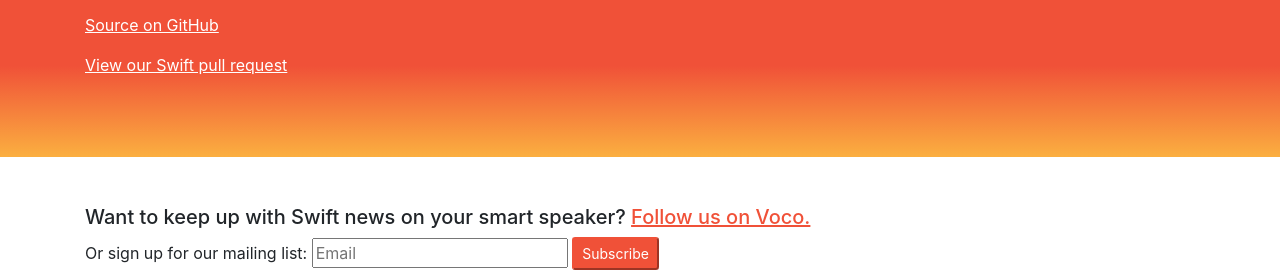
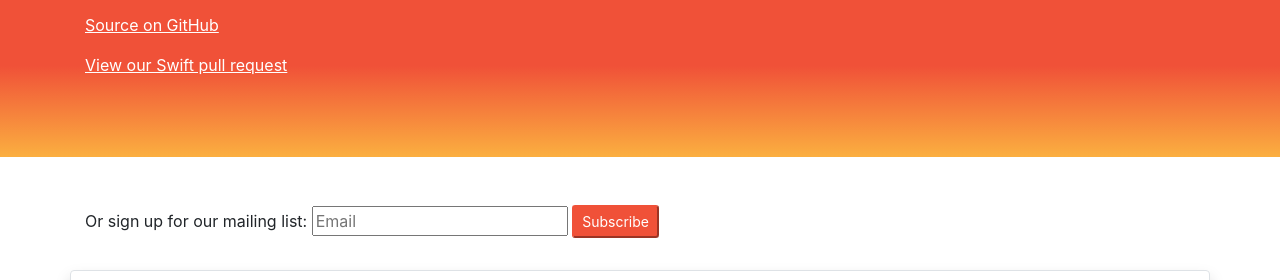
Before and after one commit to swiftwasm/swiftwasm.github.io, a website built with webpack: page public/index.html in a window 1280 px wide. Shown: the part 147-427 px from the top of the page. Built offline with nearby package versions, Linux system fonts and the light colour scheme.

Commit message:
Remove broken Voco link from the index page (#3)
I've confirmed with @zhuowei that this link can be removed as it doesn't work.

```diff
--- a/public/index.html
+++ b/public/index.html
@@ -108,7 +108,6 @@ if (navigator.doNotTrack !== '1') {
   </div>
 </div>
 <div class="container my-3 py-3">
-  <h5>Want to keep up with Swift news on your smart speaker? <a href="https://askvoco.com" id="askvocolink">Follow us on Voco.</a></h5>
   <form action="https://swiftwasm.us20.list-manage.com/subscribe/post?u=34f61d506587d4af83fd2c79f&amp;id=a452cde3d3" method="post" id="mc-embedded-subscribe-form-inline" name="mc-embedded-subscribe-form-inline" class="validate" target="_blank">
     Or sign up for our mailing list:
     <input type="email" value="" name="EMAIL" class="required email form-control-smm" id="mce-EMAIL" placeholder="Email">
```
